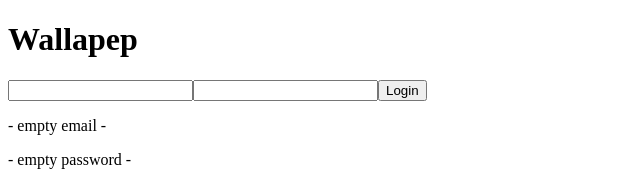
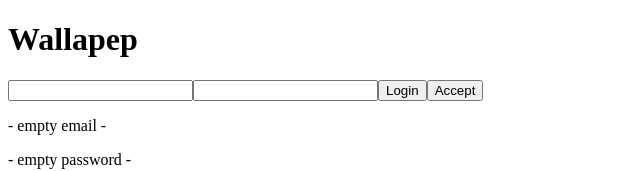
Before and after one commit to AnaOstio/miw-dpiu, a React (Create React App) app in the folder frontend-wallapep/: page / in a window 1280 px wide. Shown: the top 171 px of the page, without its empty margins (0-640 px from the left). Built offline with nearby package versions, Linux system fonts and the light colour scheme.

Commit message:
third tutorial done

```diff
--- a/frontend-wallapep/src/App.js
+++ b/frontend-wallapep/src/App.js
@@ -1,10 +1,17 @@
 import LoginFormComponent from "./components/user/LoginFormComponent";
 
 let App = () => {
+
+    let callBackOnFinishLogin = (loginUser) => {
+        console.log("Cambiado "+loginUser.email);
+        console.log("Cambiado "+loginUser.password);
+    }
+
+
     return (
         <div className="App">
             <h1>Wallapep</h1>
-            <LoginFormComponent />
+            <LoginFormComponent callBackOnFinishLogin = { callBackOnFinishLogin } />
         </div>
     )
 }
--- a/frontend-wallapep/src/components/user/LoginFormComponent.js
+++ b/frontend-wallapep/src/components/user/LoginFormComponent.js
@@ -1,6 +1,6 @@
 import { useState } from "react";
 
-let LoginFormComponent = () => {
+let LoginFormComponent = (props) => {
 
     let [formData,setFormData] = useState({
         email: '- empty email -',
@@ -20,15 +20,20 @@ let LoginFormComponent = () => {
         });
     }
 
+    let clickLogin =  () => {
+        props.callBackOnFinishLogin(formData);
+    }
+
 
     return (
         <div>
             <form>
-                <input type="text" name="email" onChange={onChangeEmail} />
-                <input type="password" name="password" onChange={onChangePassword} />
+                <input type="text" name="email" onChange={onChangeEmail}/>
+                <input type="password" name="password" onChange={onChangePassword}/>
                 <input type="submit" value="Login"/>
+                <button onClick={clickLogin}>Accept</button>
             </form>
-            <p> { formData.email } </p>
+            <p> {formData.email} </p>
             <p> { formData.password } </p>
         </div>
 
```
